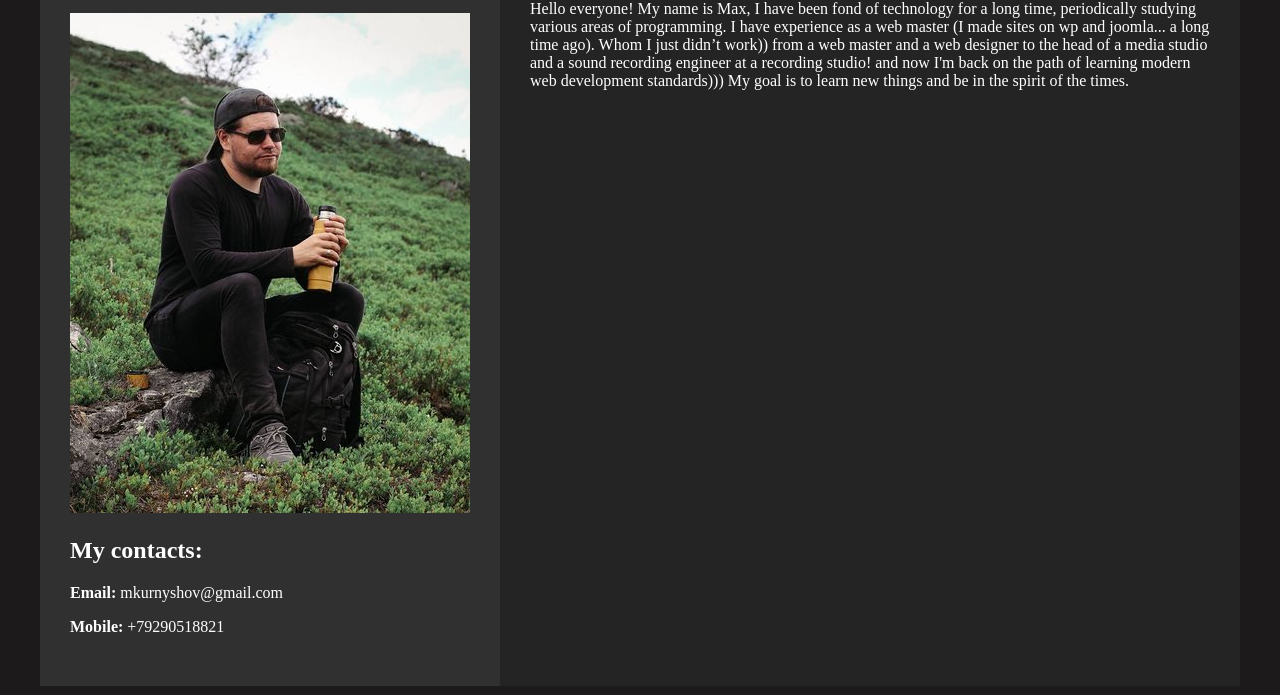
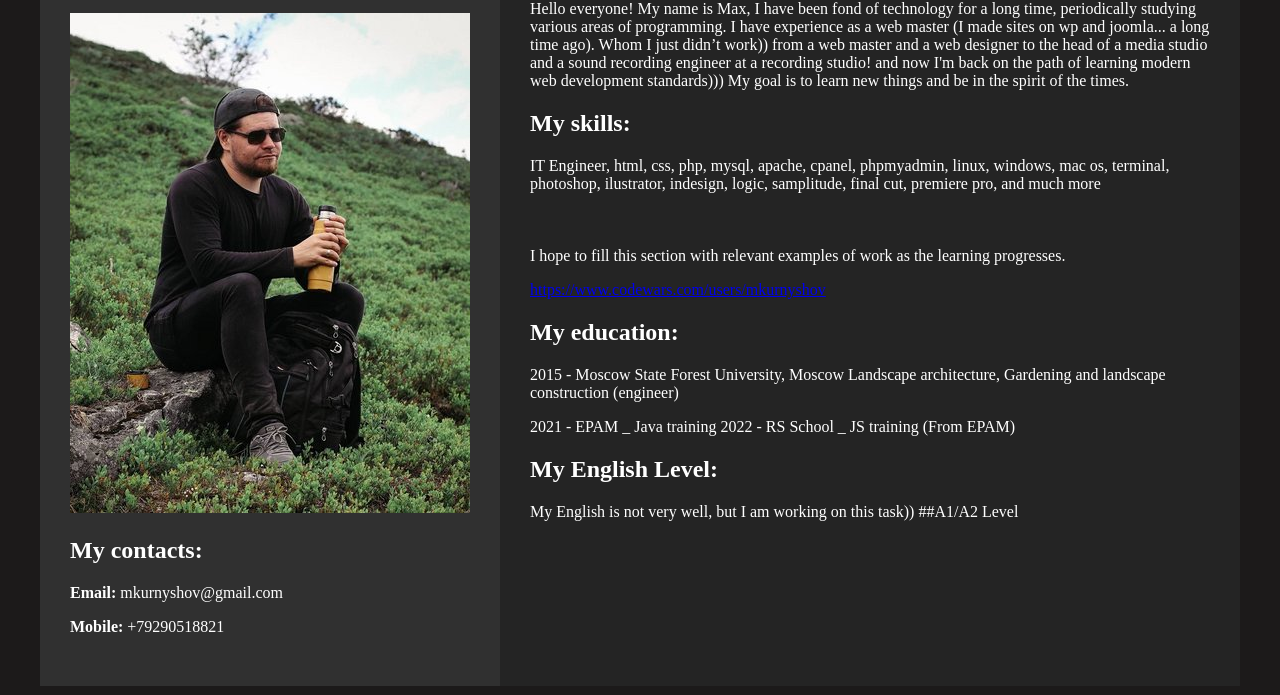
Before and after one commit to Mkurnyshov/rsschool-cv, a plain HTML site: page index.html in a window 1280 px wide. Shown: the part 105-800 px from the top of the page. Drawn offline with Linux system fonts and the light colour scheme.

Commit message:
feat: add blocks skills, mywork and myeducation

```diff
--- a/index.html
+++ b/index.html
@@ -32,7 +32,29 @@
     <h2>About me:</h2>
     <p>Hello everyone! My name is Max, I have been fond of technology for a long time, periodically studying various areas of programming. I have experience as a web master (I made sites on wp and joomla... a long time ago). Whom I just didn’t work)) from a web master and a web designer to the head of a media studio and a sound recording engineer at a recording studio! and now I'm back on the path of learning modern web development standards))) My goal is to learn new things and be in the spirit of the times.</p>
   </div>
+  <div class="skills">
+    <h2>My skills:</h2>
+<p>IT Engineer, html, css, php, mysql, apache, cpanel, phpmyadmin, linux, windows, mac os, terminal, photoshop, ilustrator, indesign, logic, samplitude, final cut, premiere pro, and much more</p>
+  </div>
+  <br>
+  <div class="mywork">
+    <p>I hope to fill this section with relevant examples of work as the learning progresses.</p>
+    <p><a href="https://www.codewars.com/users/mkurnyshov" rel="nofollow">https://www.codewars.com/users/mkurnyshov</a></p>
+  </div>
+
+  <div class="myeducation">
+    <h2>My education:</h2>
+  <p>2015 - Moscow State Forest University, Moscow Landscape architecture, Gardening and landscape construction (engineer)</p>
+  <p>2021 - EPAM _ Java training 2022 - RS School _ JS training (From EPAM)</p>
+  </div>
+
+  <div class="enlevel">
+    <h2>My English Level:</h2>
+  <p>My English is not very well, but I am working on this task)) ##A1/A2 Level</p>
+  </div>
+
 </div>
+
 
 
 </div>
--- a/style.css
+++ b/style.css
@@ -30,6 +30,6 @@ align-items: center;
   padding: 30px;
 }
 
-.img, .name, .contact, .aboutme {
+.img, .name, .contact, .aboutme, .skills, .mywork, .myeducation, .enlevel {
   margin-bottom: 20px;
 }
```
